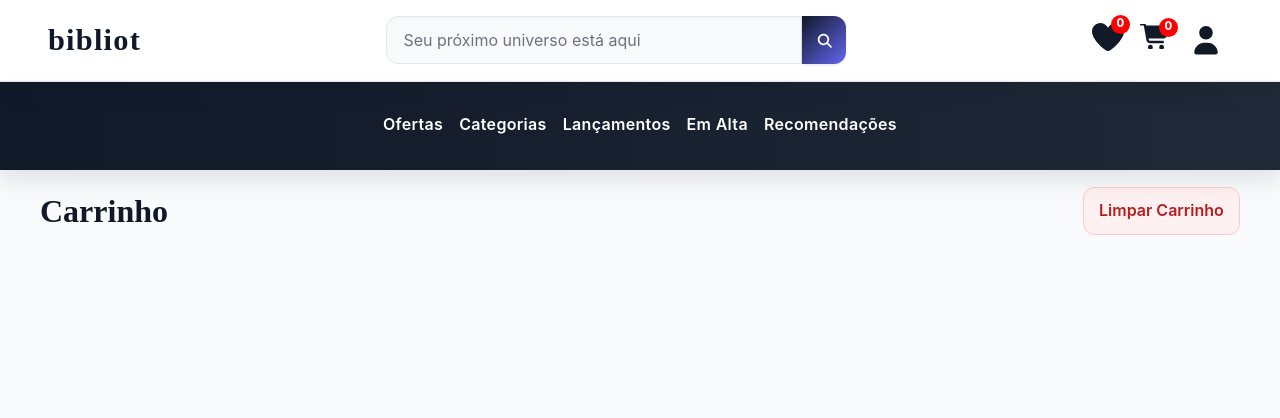
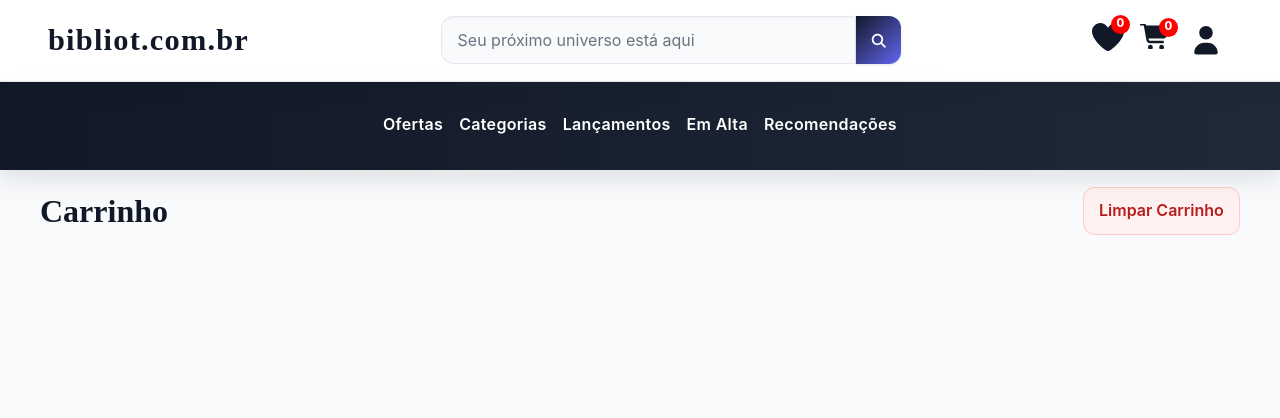
Before and after one commit to jeanlboliveira/bibliot, a Django app: page /carrinho/ in a window 1280 px wide. Shown: the top 418 px of the page. Run offline with Django 5.2, Linux system fonts and the light colour scheme; the visitor is signed in with stand-in values (Sample User, id 1); data that the repository does not hold is empty.

Commit message:
fix(header): corrigir o título do site para incluir o domínio completo

```diff
--- a/templates/fragments/_header.html
+++ b/templates/fragments/_header.html
@@ -1,6 +1,6 @@
 <header>
   <div class="header-content">
-    <a href="{% url 'core:home' %}"><span class="header-titulo"><strong>bibliot</strong></span></a>
+    <a href="{% url 'core:home' %}"><span class="header-titulo"><strong>bibliot.com.br</strong></span></a>
 
     <div class="search-area">
       <form action="#" method="get" class="form-search">
```
